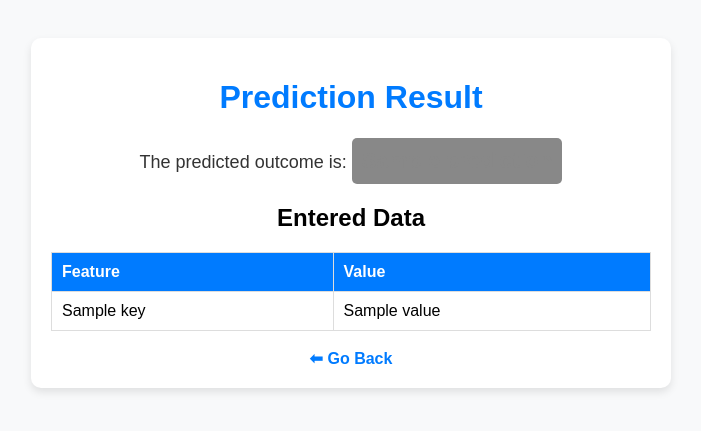
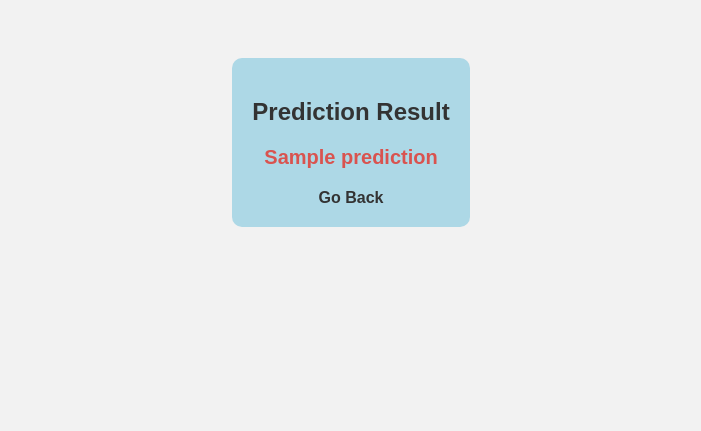
Before and after one commit to deepikareddy-22/Myocardial-infraction, a Flask app: template templates/result.html in a window 1280 px wide. Shown: the top 431 px of the page, without its empty margins (289-990 px from the left). Run offline with Flask 3, Linux system fonts and the light colour scheme; the template is opened without the code that fills it: most values are stand-ins (such as "Sample title", 1, 10 or a date in 2020); parts of the project's set-up code (start-up, migrations or seed data) failed here and were passed over.

Commit message:
Update result.html

```diff
--- a/templates/result.html
+++ b/templates/result.html
@@ -7,75 +7,41 @@
     <style>
         body {
             font-family: Arial, sans-serif;
-            background-color: #f8f9fa;
             text-align: center;
-            padding: 30px;
+            background-color: #f2f2f2;
+            padding: 50px;
         }
         .container {
-            max-width: 600px;
-            margin: auto;
+            background: #add8e6;
             padding: 20px;
-            background-color: #ffffff;
-            box-shadow: 0px 4px 8px rgba(0, 0, 0, 0.1);
             border-radius: 10px;
+            display: inline-block;
         }
-        h1 {
-            color: #007bff;
-        }
-        p {
-            font-size: 18px;
+        h2 {
             color: #333;
         }
         .result {
-            font-size: 22px;
+            font-size: 20px;
             font-weight: bold;
-            color: {{ result_color }};
-            padding: 10px;
-            border-radius: 5px;
-            display: inline-block;
-            background-color: {{ bg_color }};
+            color: #d9534f; /* Red for high risk */
         }
-        table {
-            width: 100%;
+        .low-risk {
+            color: #5cb85c; /* Green for low risk */
+        }
+        a {
+            display: block;
             margin-top: 20px;
-            border-collapse: collapse;
-        }
-        table, th, td {
-            border: 1px solid #ddd;
-        }
-        th, td {
-            padding: 10px;
-            text-align: left;
-        }
-        th {
-            background-color: #007bff;
-            color: white;
+            text-decoration: none;
+            color: #333;
+            font-weight: bold;
         }
     </style>
 </head>
 <body>
     <div class="container">
-        <h1>Prediction Result</h1>
-        {% if error %}
-            <p style="color: red;">Error: {{ error }}</p>
-        {% else %}
-            <p>The predicted outcome is: <span class="result">{{ prediction }}</span></p>
-            <h2>Entered Data</h2>
-            <table>
-                <tr>
-                    <th>Feature</th>
-                    <th>Value</th>
-                </tr>
-                {% for key, value in input_data.items() %}
-                <tr>
-                    <td>{{ key }}</td>
-                    <td>{{ value }}</td>
-                </tr>
-                {% endfor %}
-            </table>
-        {% endif %}
-        <br>
-        <a href="/" style="text-decoration: none; color: #007bff; font-weight: bold;">⬅ Go Back</a>
+        <h2>Prediction Result</h2>
+        <p class="result {{ 'low-risk' if 'Low Risk' in prediction else '' }}">{{ prediction }}</p>
+        <a href="/">Go Back</a>
     </div>
 </body>
 </html>
```
